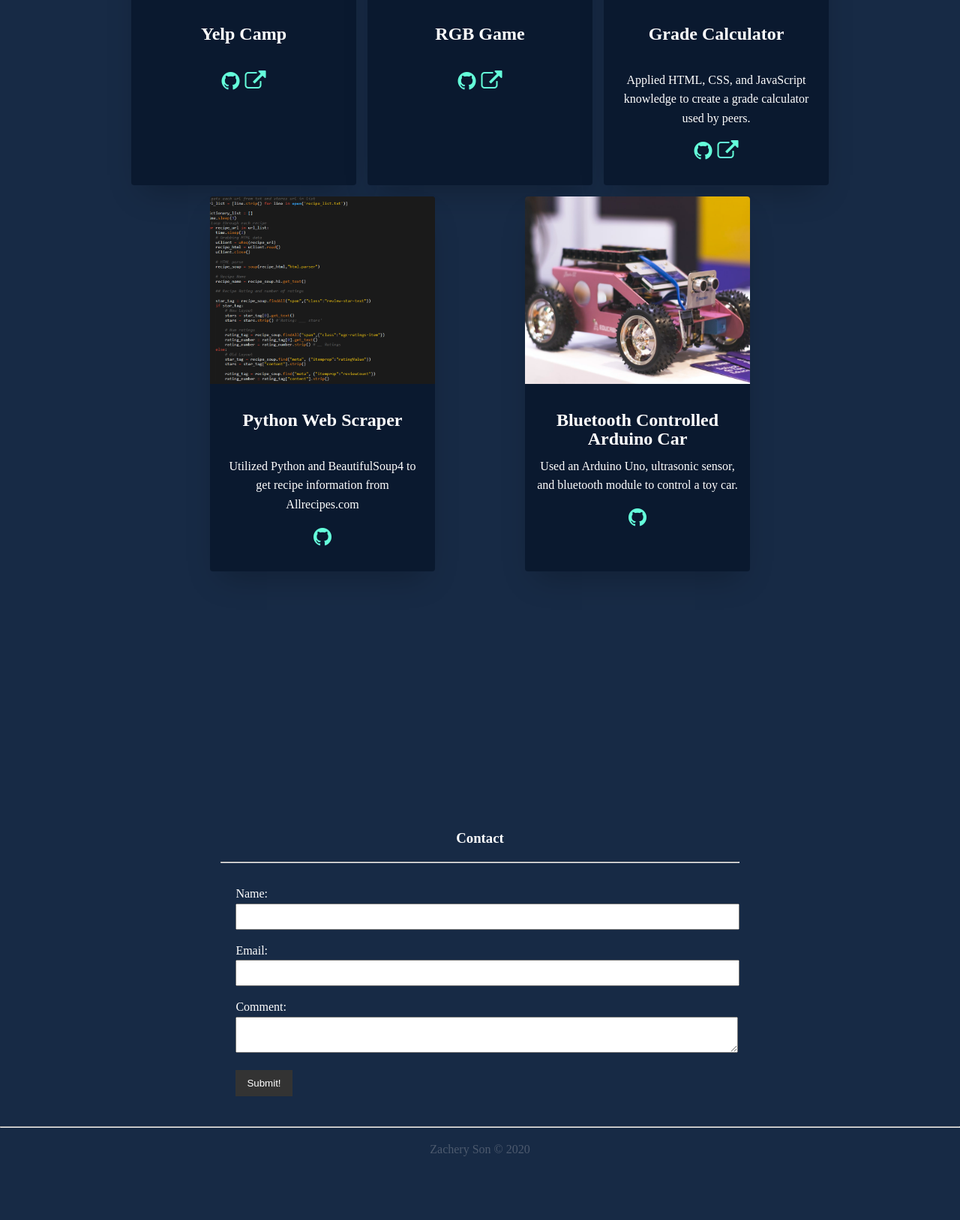
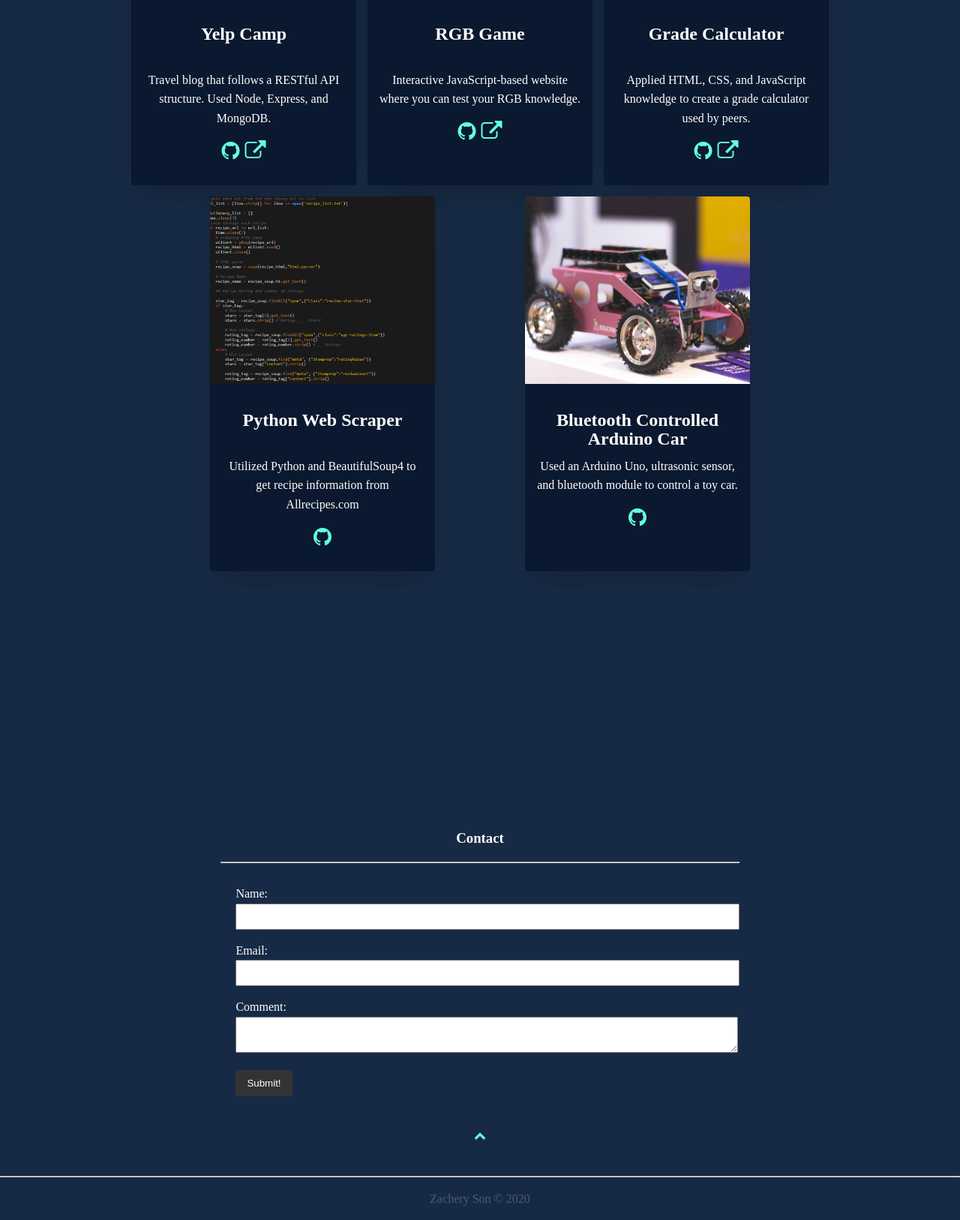
Before and after one commit to zson0123/zson0123.github.io, a plain HTML site: page index.html in a window 1280 px wide. Shown: the part 2227-3854 px from the top of the page at 75% size. Before the commit the page ends 3788 px from the top, so only its background shows below. Drawn offline with Linux system fonts and the light colour scheme.

Commit message:
Add files via upload
Add explanation to projects

```diff
--- a/index.html
+++ b/index.html
@@ -66,7 +66,7 @@
                             <h2>Yelp Camp</h2>
                         </div>
                         <div class="explanation">
-                            <p></p>
+                            <p>Travel blog that follows a RESTful API structure. Used Node, Express, and MongoDB.</p>
                         </div>
                         <div class="link-tag">
                             <a href="https://github.com/zson0123/YelpCamp" target="_blank">
@@ -88,7 +88,7 @@
                             <h2>RGB Game</h2>
                         </div>
                         <div class="explanation">
-                            <p></p>
+                            <p>Interactive JavaScript-based website where you can test your RGB knowledge.</p>
                         </div>
                         <div class="link-tag">
                             <a href="https://github.com/zson0123/guessTheColor" target="_blank">
--- a/main.css
+++ b/main.css
@@ -178,12 +178,11 @@ body {
   padding: 20px;
   text-align: center;
   text-decoration: none;
-  display: none;
   font-size: 16px;
   margin: 4px 2px;
   border-radius: 50%;
-  /* bottom: 20px;
-  right: 30px; */
+  bottom: 20px;
+  right: 30px;
 }
 
 #footer {
```
